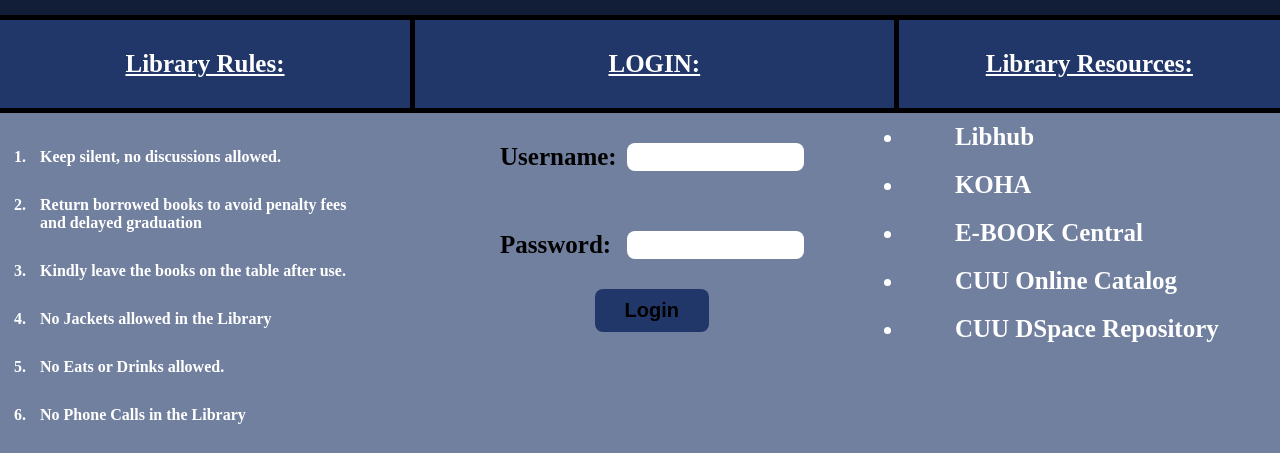
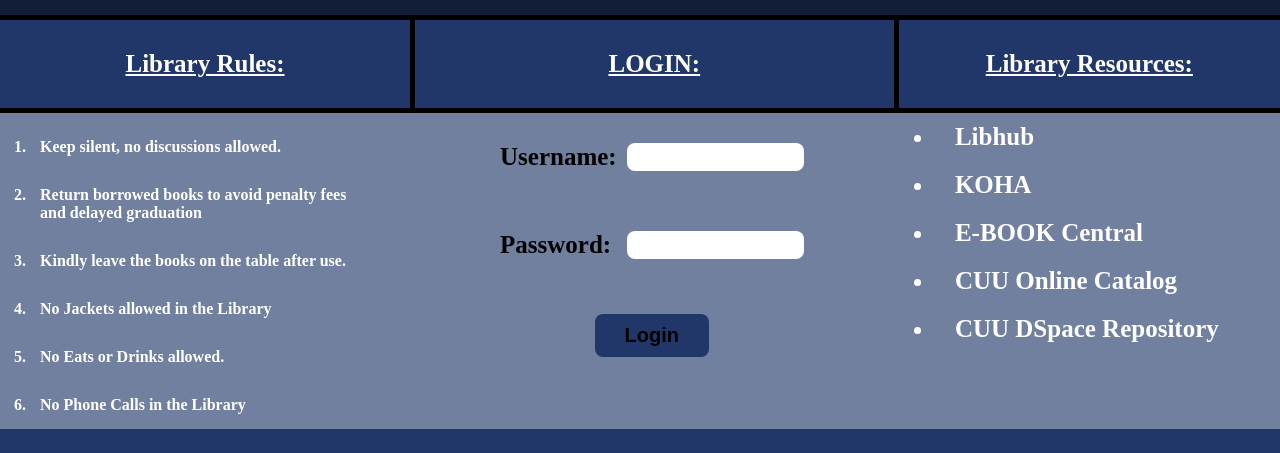
Before and after one commit to ElijahOluwasegun/library-wifi-login-page, a plain HTML site: page index.html in a window 1280 px wide. Shown: the part 92-545 px from the top of the page. Drawn offline with Linux system fonts and the light colour scheme.

Commit message:
Spaced the login from other sections

```diff
--- a/css/style.css
+++ b/css/style.css
@@ -47,6 +47,7 @@ main > div {
 .section1 {
     display: flex;
     flex-direction: column;
+    justify-content: center;
     align-items: stretch;
     margin: 0;
     padding: 0;
@@ -65,8 +66,7 @@ main > div {
     display: flex;
     flex-direction: column;
     align-items: center;
-    align-content: center;
-    padding: 20px 30px;
+    padding: 10px 30px 0px 30px;
 }
 
 .list {
@@ -140,7 +140,7 @@ input {
 .res_list {
     font-size: 25px;
     font-weight: bold;
-    padding: 10px 50px;
+    padding: 10px 20px;
     list-style-type: disc;
     color: white;
 }
@@ -148,6 +148,7 @@ input {
 .btn {
     display: flex;
     justify-content: center;
+    padding: 25px 0px;
 }
 
 button {
```
